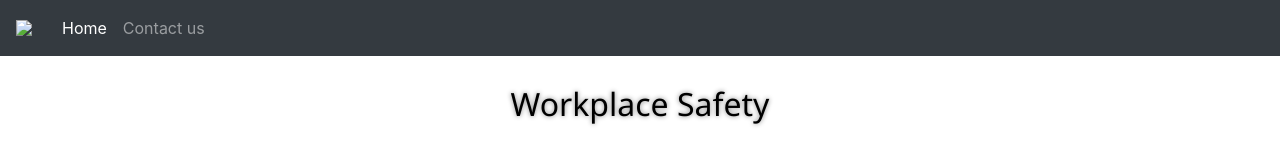
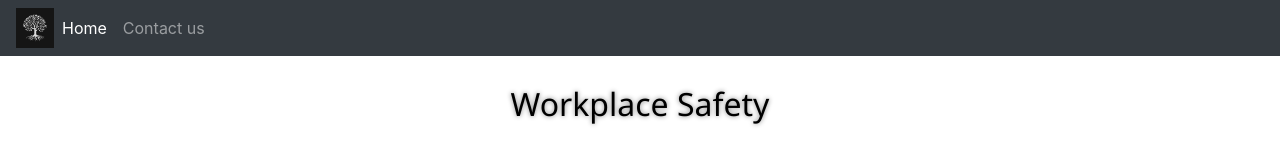
Before and after one commit to stoddard82/White-Oak-Safety-Website, a plain HTML site: page workplacesafety.html in a window 1280 px wide. Shown: the top 160 px of the page. Drawn offline with nearby package versions, Linux system fonts and the light colour scheme.

Commit message:
Add files via upload

```diff
--- a/workplacesafety.html
+++ b/workplacesafety.html
@@ -53,7 +53,7 @@
 
 
     <nav class="navbar navbar-expand-lg fixed-top navbar-dark bg-dark">
-  <img id="logo" src="images/oak.jpg">
+  <img id="logo" src="oak.jpg">
   <button class="navbar-toggler" type="button" data-toggle="collapse" data-target="#navbarNav" aria-controls="navbarNav" aria-expanded="false" aria-label="Toggle navigation">
     <span class="navbar-toggler-icon"></span>
   </button>
```
